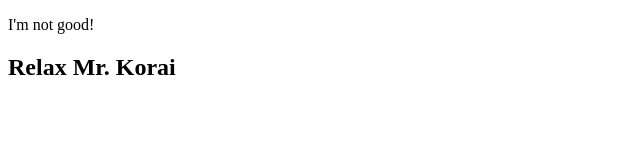
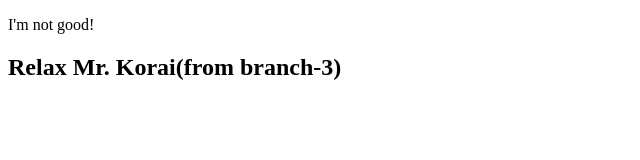
Before and after one commit to Nazia-0/ToothPaste, a plain HTML site: page index.html in a window 1280 px wide. Shown: the whole page, without its empty margins (0-640 px from the left). Drawn offline with Linux system fonts and the light colour scheme.

Commit message:
edited something

```diff
--- a/index.html
+++ b/index.html
@@ -8,6 +8,6 @@
 </head>
 <body>
     <p>I'm not good!</p>
-    <h2>Relax Mr. Korai</h2>
+    <h2>Relax Mr. Korai(from branch-3)</h2>
 </body>
 </html>
```
